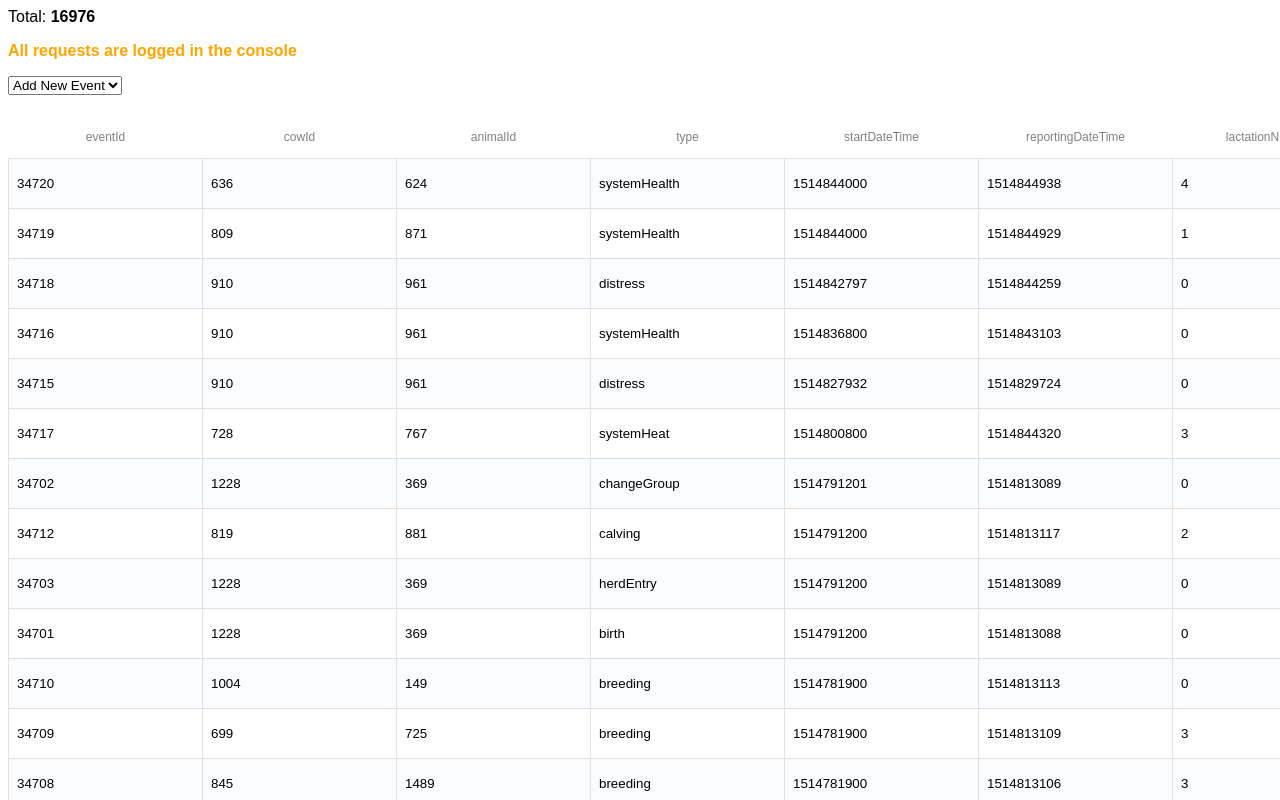
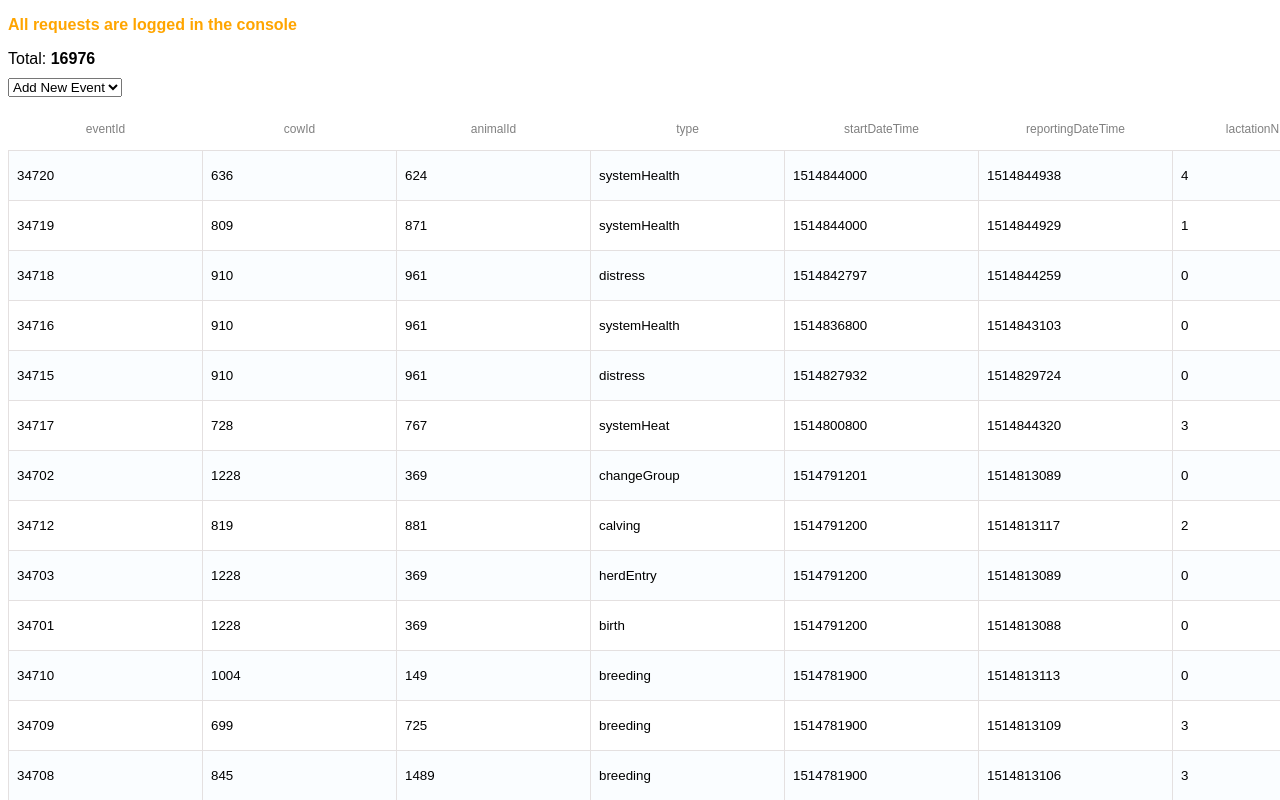
Before and after one commit to schensky/exam, an Angular app: page / in a window 1280 px wide. Shown: the top 800 px of the page. Built offline with nearby package versions, Linux system fonts and the light colour scheme.

Commit message:
move note to top

```diff
--- a/src/app/components/create-event/create-event.component.scss
+++ b/src/app/components/create-event/create-event.component.scss
@@ -1,6 +1,6 @@
 :host {
   display: block;
-  margin-bottom: 20px;
+  margin: 10px 0;
 }
 
 .container {
--- a/src/app/components/table-grid/table-grid.component.html
+++ b/src/app/components/table-grid/table-grid.component.html
@@ -1,5 +1,5 @@
+<p style="color: orange; font-weight: bold; ">All requests are logged in the console</p>
 <div>Total: <strong>{{this.total}}</strong></div>
-<p style="color: orange; font-weight: bold; ">All requests are logged in the console</p>
 
 <app-create-event (onCreate)="create($event)" ></app-create-event>
 
```
